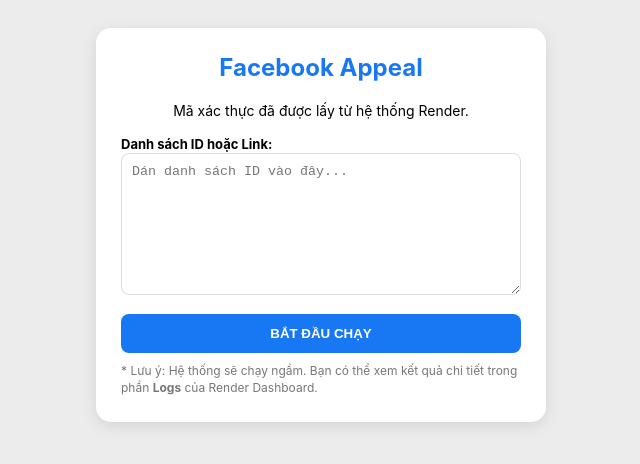
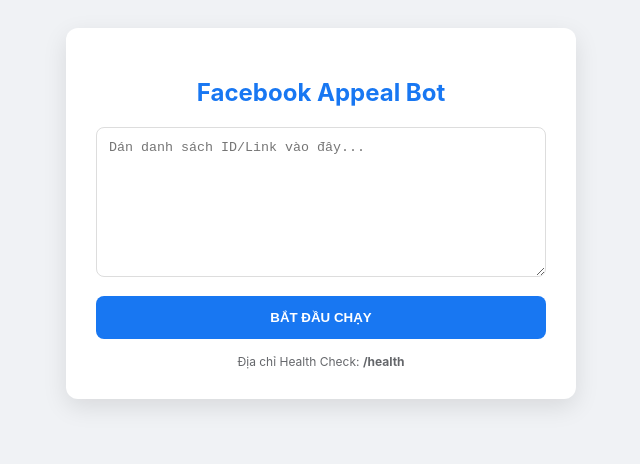
Before and after one commit to nguyendanhthanhtrung-maker/REQUETS-TH-, a website: page index.html in a window 1280 px wide. Shown: the whole page, without its empty margins (319-959 px from the left). Drawn offline with Linux system fonts and the light colour scheme.

Commit message:
Update index.html

```diff
--- a/index.html
+++ b/index.html
@@ -3,47 +3,36 @@
 <head>
     <meta charset="UTF-8">
     <meta name="viewport" content="width=device-width, initial-scale=1.0">
-    <title>FB Appeal - Render Mode</title>
+    <title>FB Appeal Tool</title>
     <style>
-        body { font-family: -apple-system, sans-serif; padding: 20px; background: #ececec; display: flex; justify-content: center; }
-        .card { background: white; padding: 25px; border-radius: 15px; box-shadow: 0 4px 15px rgba(0,0,0,0.1); width: 100%; max-width: 400px; }
-        h2 { color: #1877f2; text-align: center; margin-top: 0; }
-        textarea { width: 100%; border: 1px solid #ddd; border-radius: 8px; padding: 10px; box-sizing: border-box; resize: vertical; margin-bottom: 15px; }
-        button { width: 100%; background: #1877f2; color: white; border: none; padding: 12px; border-radius: 8px; font-weight: bold; cursor: pointer; transition: 0.3s; }
-        button:hover { background: #145dbf; }
-        .info { font-size: 12px; color: #777; margin-top: 10px; line-height: 1.4; }
+        body { font-family: -apple-system, sans-serif; background: #f0f2f5; display: flex; justify-content: center; padding: 20px; }
+        .box { background: white; padding: 30px; border-radius: 12px; box-shadow: 0 8px 24px rgba(0,0,0,0.1); width: 100%; max-width: 450px; }
+        h2 { color: #1877f2; text-align: center; }
+        textarea { width: 100%; height: 150px; border: 1px solid #ddd; border-radius: 8px; padding: 12px; box-sizing: border-box; }
+        button { width: 100%; background: #1877f2; color: white; border: none; padding: 14px; border-radius: 8px; font-weight: bold; cursor: pointer; margin-top: 15px; }
+        .note { font-size: 12px; color: #65676b; margin-top: 15px; text-align: center; }
     </style>
 </head>
 <body>
-    <div class="card">
-        <h2>Facebook Appeal</h2>
-        <p style="font-size: 14px; text-align: center;">Mã xác thực đã được lấy từ hệ thống Render.</p>
-
-        <label style="font-weight: bold; font-size: 13px;">Danh sách ID hoặc Link:</label>
-        <textarea id="ids" rows="8" placeholder="Dán danh sách ID vào đây..."></textarea>
-
-        <button onclick="start()">BẮT ĐẦU CHẠY</button>
-
-        <div class="info">
-            * Lưu ý: Hệ thống sẽ chạy ngầm. Bạn có thể xem kết quả chi tiết trong phần <b>Logs</b> của Render Dashboard.
-        </div>
+    <div class="box">
+        <h2>Facebook Appeal Bot</h2>
+        <textarea id="listIds" placeholder="Dán danh sách ID/Link vào đây..."></textarea>
+        <button onclick="process()">BẮT ĐẦU CHẠY</button>
+        <div class="note">Địa chỉ Health Check: <b>/health</b></div>
     </div>
-
     <script>
-        async function start() {
-            const ids = document.getElementById('ids').value;
-            if(!ids) return alert("Vui lòng nhập ID!");
-
+        async function process() {
+            const ids = document.getElementById('listIds').value;
+            if (!ids.trim()) return alert("Nhập ID đã!");
             try {
-                await fetch('/api/run', {
+                const response = await fetch('/api/run', {
                     method: 'POST',
-                    headers: {'Content-Type': 'application/json'},
+                    headers: { 'Content-Type': 'application/json' },
                     body: JSON.stringify({ ids: ids })
                 });
-                alert("Lệnh đã được gửi! Quá trình kháng nghị đang chạy ngầm.");
-            } catch (e) {
-                alert("Lỗi kết nối!");
-            }
+                const data = await response.json();
+                alert(data.message || data.error);
+            } catch (e) { alert("Lỗi kết nối server!"); }
         }
     </script>
 </body>
```
